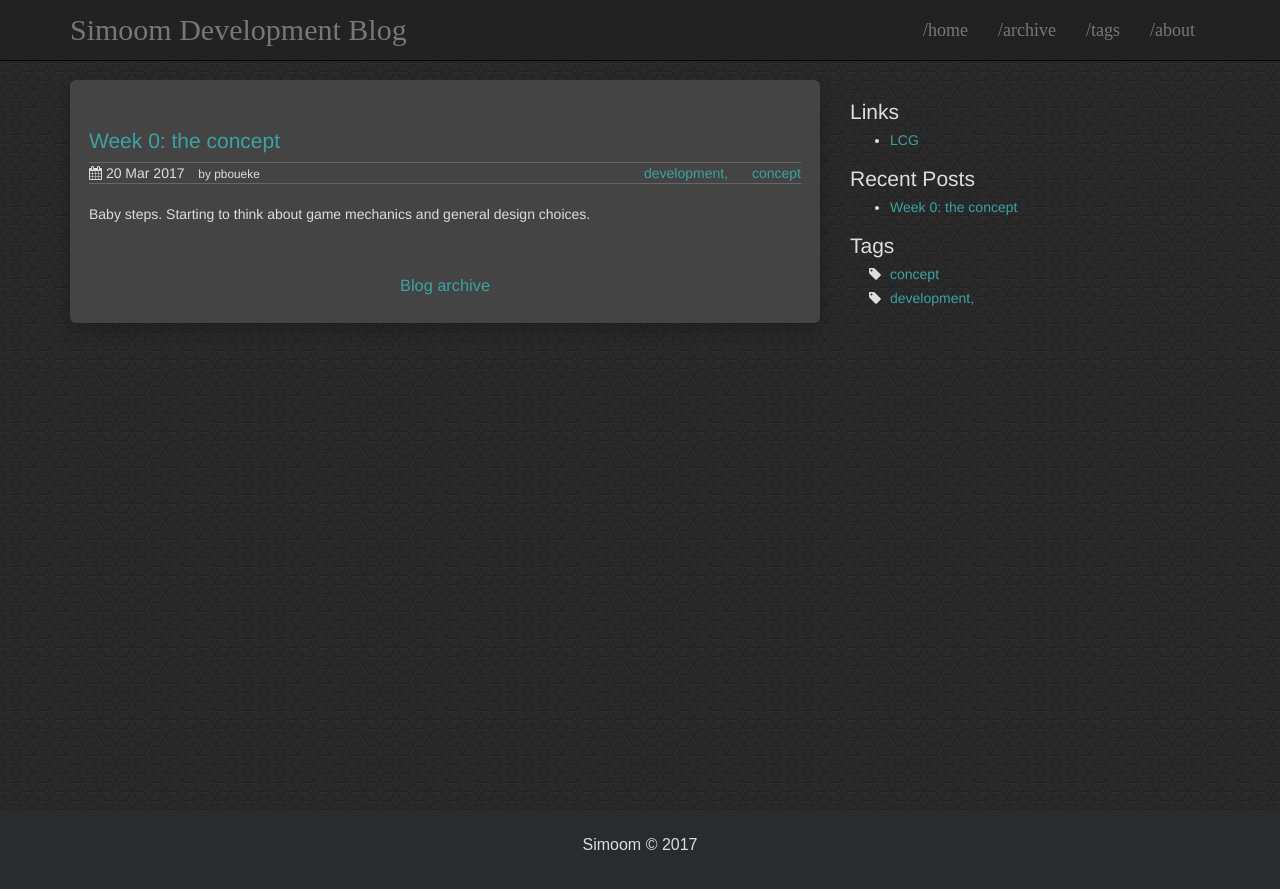
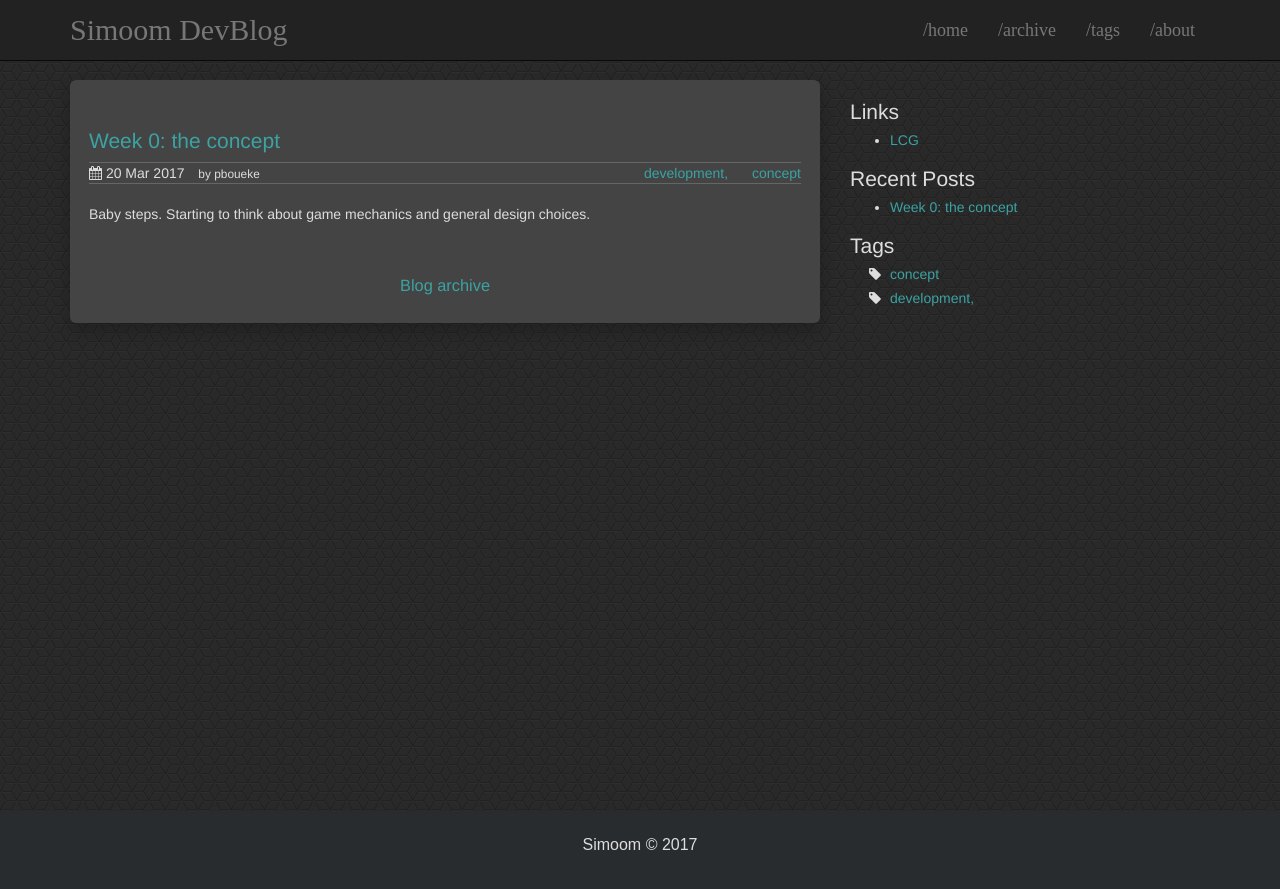
Before and after one commit to simoom-dev/blog, a Jekyll site: the page built from index.html, in a window 1280 px wide. Shown: the top 889 px of the page. Built offline with Jekyll 4.4.1, drawn with Linux system fonts in a browser that asks for light colours; the list of posts is cut into pages by our own code.

Commit message:
Update _config.yml

```diff
--- a/_config.yml
+++ b/_config.yml
@@ -1,6 +1,6 @@
 # Jekyll configuration
 
-name: Simoom Development Blog
+name: Simoom DevBlog
 description: A place to get updates on the development od the game
 
 # Url is currently only used only for the RSS feed in feed.xml
```
